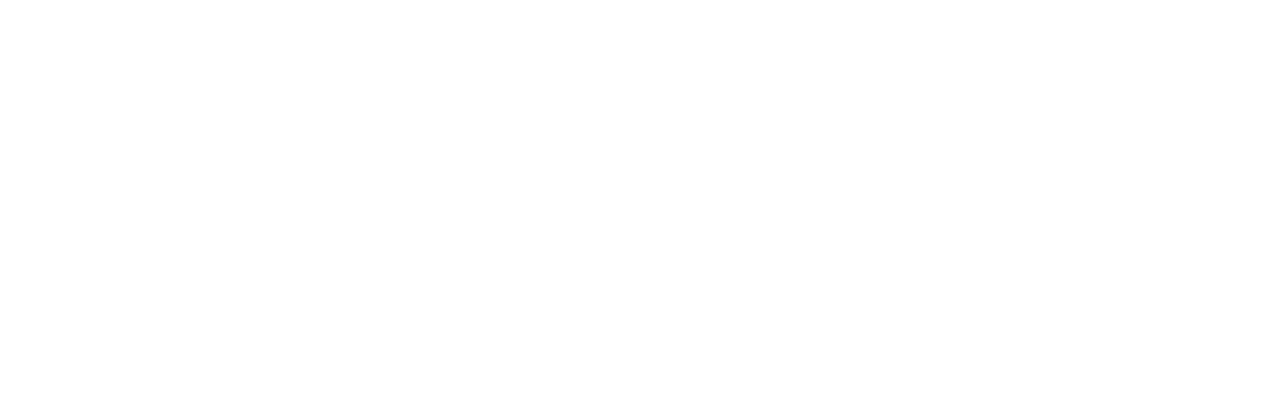
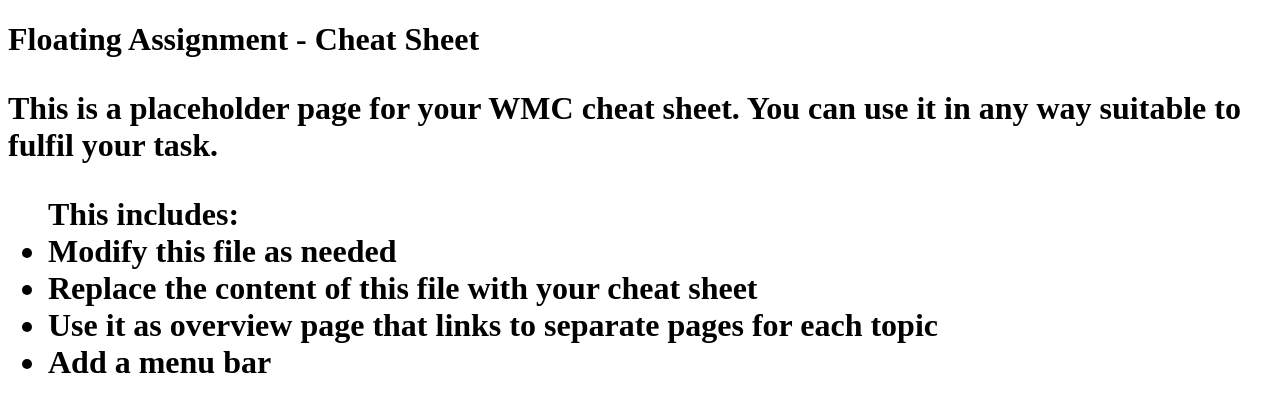
Before and after one commit to if-03-01-2bhif-wmc-2223/floating-assignment-cheat-sheet-pages-template, a plain HTML site: page index.html in a window 1280 px wide. Drawn offline with Linux system fonts and the light colour scheme.

Commit message:
Update index.html
added some content

```diff
--- a/index.html
+++ b/index.html
@@ -1,3 +1,17 @@
 <!doctype html>
 <html>
+  <head>
+     <title>Floating Assignment - YOUR TITLE HERE</title>
+  </head>
+  <body>
+    <h1>Floating Assignment - Cheat Sheet<h1>
+      <p>This is a placeholder page for your WMC cheat sheet.
+        You can use it in any way suitable to fulfil your task.</p>
+      <ul>
+        This includes:
+        <li>Modify this file as needed</li>
+        <li>Replace the content of this file with your cheat sheet</li>
+        <li>Use it as overview page that links to separate pages for each topic</li>
+        <li>Add a menu bar</li>
+  </body>
 </html>
```
